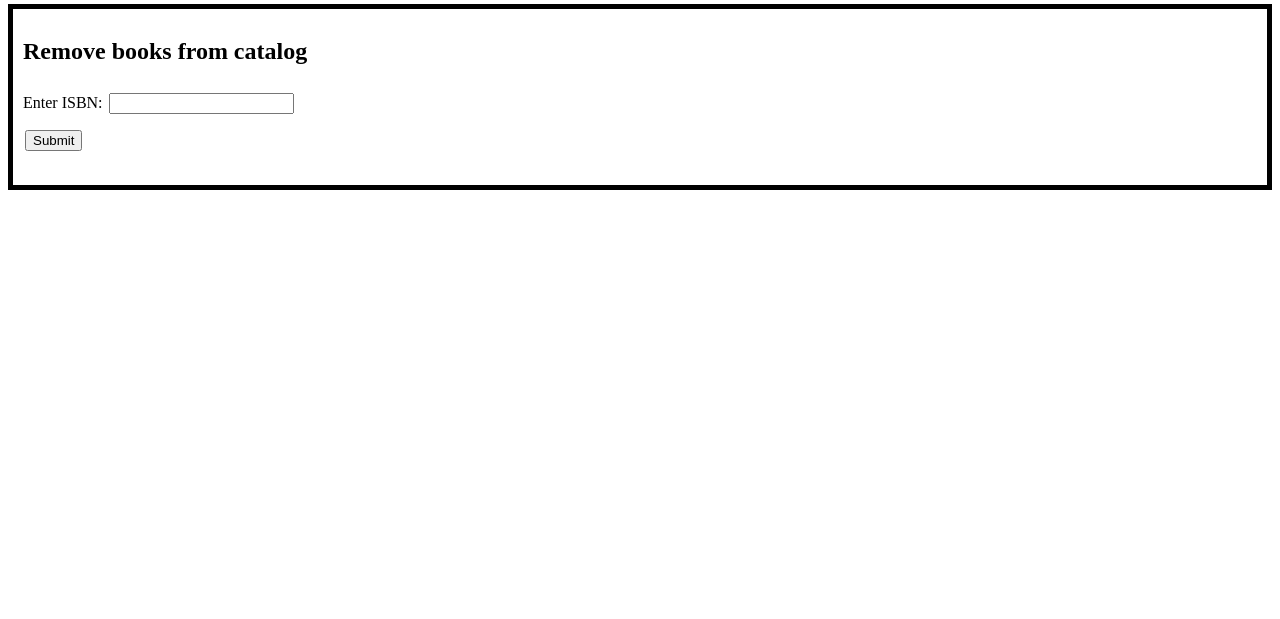
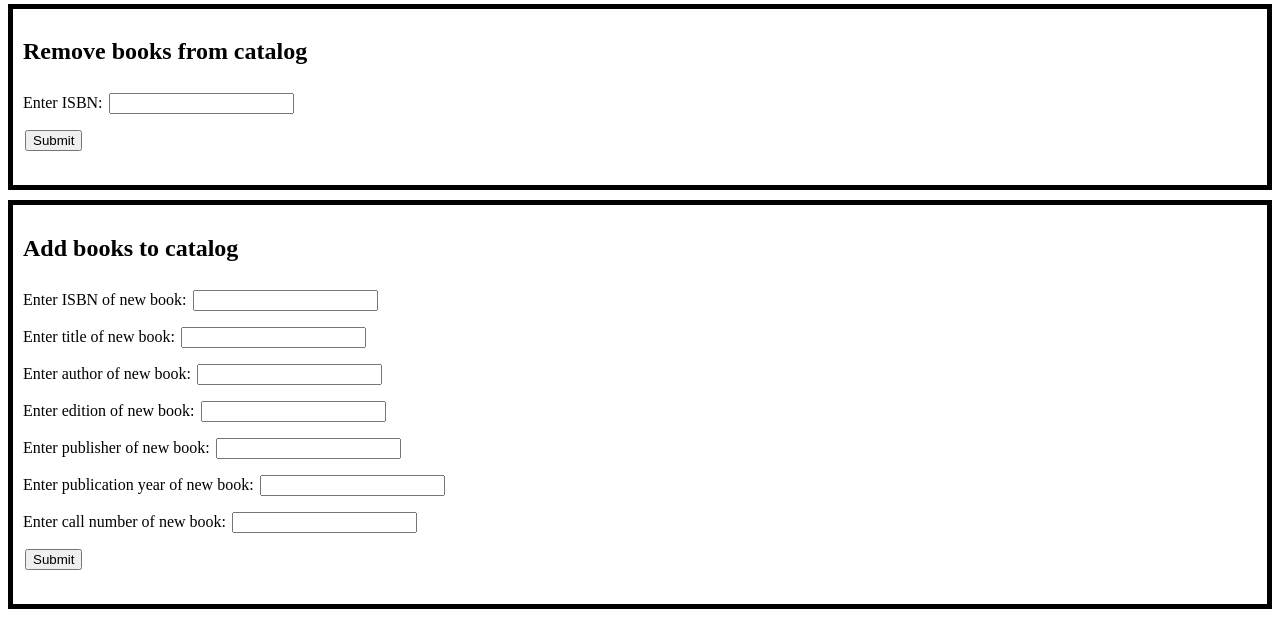
Before and after one commit to HectorLazu1/Final-Pro, a PHP site: page /NewCode/staff_view_InfoPage.php in a window 1280 px wide. Shown: the part 242-861 px from the top of the page. Before the commit the page ends 432 px from the top, so only its background shows below. Run offline with PHP 8.4, Linux system fonts and the light colour scheme.

Commit message:
Update staff_view_InfoPage.php
Added a new form to allow for adding new entries to the Books table

```diff
--- a/NewCode/staff_view_InfoPage.php
+++ b/NewCode/staff_view_InfoPage.php
@@ -32,6 +32,50 @@
         </form>
     </div>
 
+    <div style="border: 5px solid black; padding: 10px; margin: 10px 0px">
+        <form action="staff_add_book.php" method="post">
+
+          <h2>Add books to catalog</h2>
+        	<span>
+        		Enter ISBN of new book: <input type="text" name="addISBN" style="margin: 8px 2px">
+        		<br>
+        	</span>
+
+            <span>
+        		Enter title of new book: <input type="text" name="add_title" style="margin: 8px 2px">
+        		<br>
+        	</span>
+
+            <span>
+        		Enter author of new book: <input type="text" name="add_author" style="margin: 8px 2px">
+        		<br>
+        	</span>
+
+            <span>
+        		Enter edition of new book: <input type="text" name="add_edition" style="margin: 8px 2px">
+        		<br>
+        	</span>
+
+            <span>
+        		Enter publisher of new book: <input type="text" name="add_publisher" style="margin: 8px 2px">
+        		<br>
+        	</span>
+
+            <span>
+        		Enter publication year of new book: <input type="text" name="add_year" style="margin: 8px 2px">
+        		<br>
+        	</span>
+
+            <span>
+        		Enter call number of new book: <input type="text" name="add_call_number" style="margin: 8px 2px">
+        		<br>
+        	</span>
+
+        	<span>
+        		<input type="submit" style="margin: 8px 2px">
+        	</span>
+        </form>
+    </div>
 
 </body>
 </html>
```
